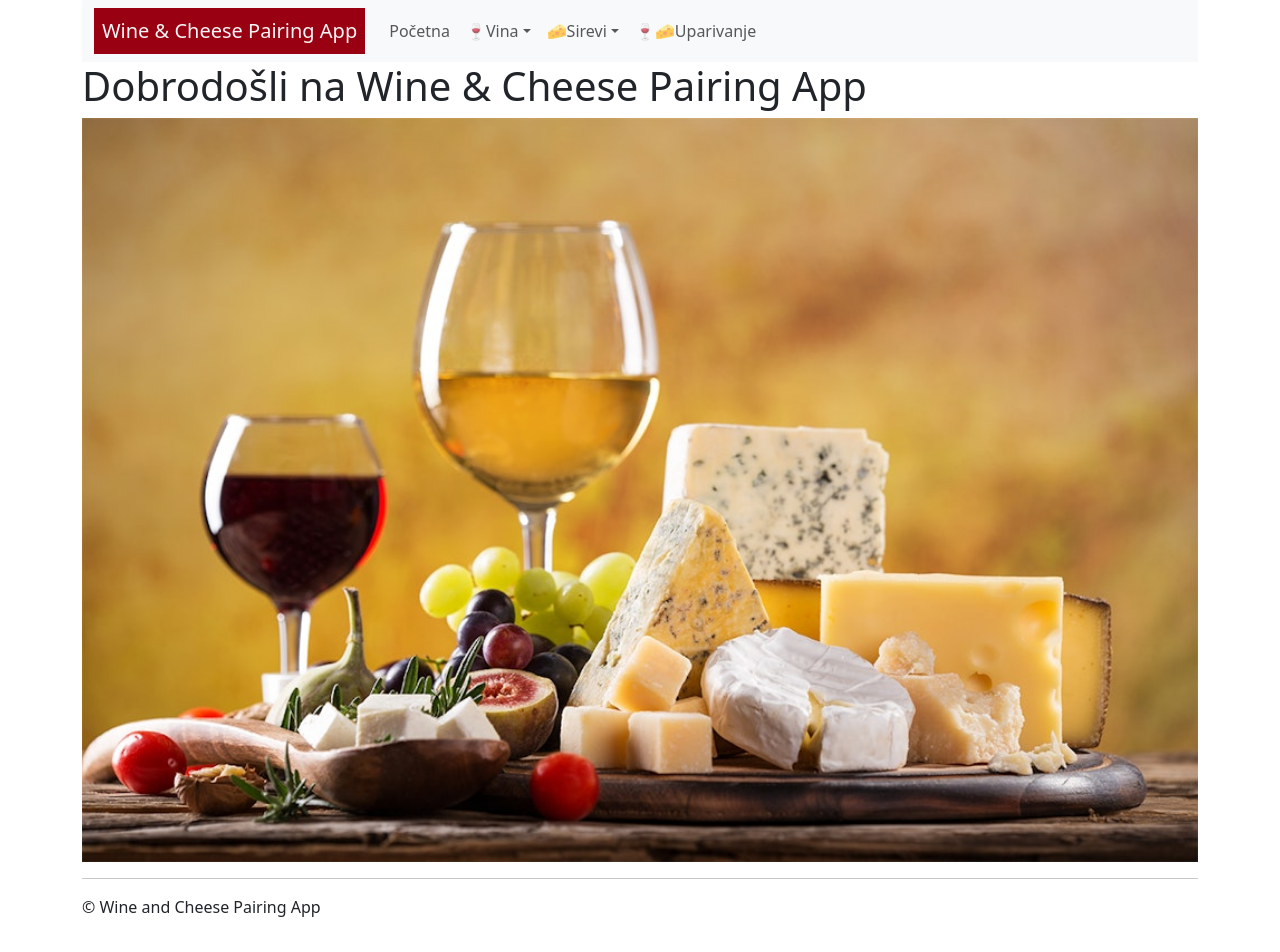
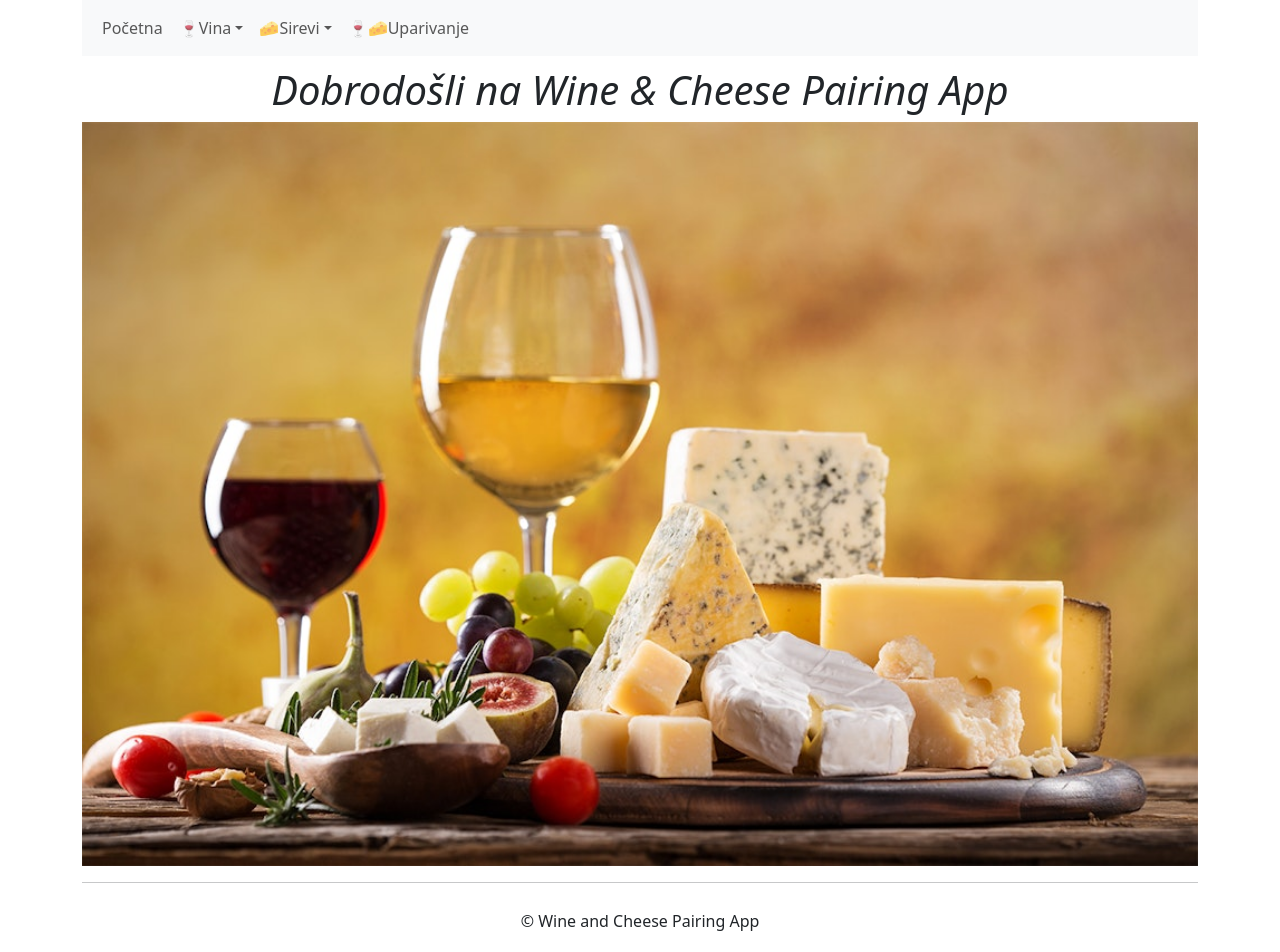
Before and after one commit to Tankred031/WineAndCheesePairingApp, a React (Vite) app: page / in a window 1280 px wide. Shown: the top 952 px of the page. Before the commit the page ends 919 px from the top, so only its background shows below. Built offline with nearby package versions, Linux system fonts and the light colour scheme.

Commit message:
Uljepšavanje 1

```diff
--- a/src/App.css
+++ b/src/App.css
@@ -3,3 +3,14 @@
     color: whitesmoke;
     padding: 8px;
 }
+
+.h1 {
+    text-align: center;
+    font-style: italic;
+    margin-top: 10px;
+}
+
+.footer {
+    text-align: center;
+    padding: 10px 0;
+}
--- a/src/App.jsx
+++ b/src/App.jsx
@@ -32,7 +32,7 @@ function App() {
         <Route path={RouteNames.SIREVI_PROMJENA} element={<SireviPromjena />} />
       </Routes>
       <hr />
-      &copy; Wine and Cheese Pairing App
+      <p className='footer'>&copy; Wine and Cheese Pairing App</p>
     </Container>
   )
 }
--- a/src/components/Izbornik.jsx
+++ b/src/components/Izbornik.jsx
@@ -1,5 +1,5 @@
 import { Container, Nav, Navbar, NavDropdown } from "react-bootstrap";
-import { IME_APLIKACIJE, RouteNames } from "../constants";
+import { RouteNames } from "../constants";
 import { useNavigate } from "react-router-dom";
 
 export default function Izbornik() {
@@ -9,7 +9,7 @@ export default function Izbornik() {
   return (
     <Navbar expand="lg" className="bg-body-tertiary">
       <Container>
-        <Navbar.Brand className="bg-wines" href="#home">{IME_APLIKACIJE}</Navbar.Brand>
+
         <Navbar.Toggle aria-controls="basic-navbar-nav" />
         <Navbar.Collapse id="basic-navbar-nav">
           <Nav className="me-auto">
--- a/src/pages/Home.jsx
+++ b/src/pages/Home.jsx
@@ -4,7 +4,7 @@ import wines from "../assets/wines.png";
 export default function Home(){
     return(
        <>
-       <h1>Dobrodošli na {IME_APLIKACIJE}</h1>
+       <h1 className="h1">Dobrodošli na {IME_APLIKACIJE}</h1>
        <div>
         <img src={wines} alt="Wines" style={{ width: "100%" }} />
        </div>
```
